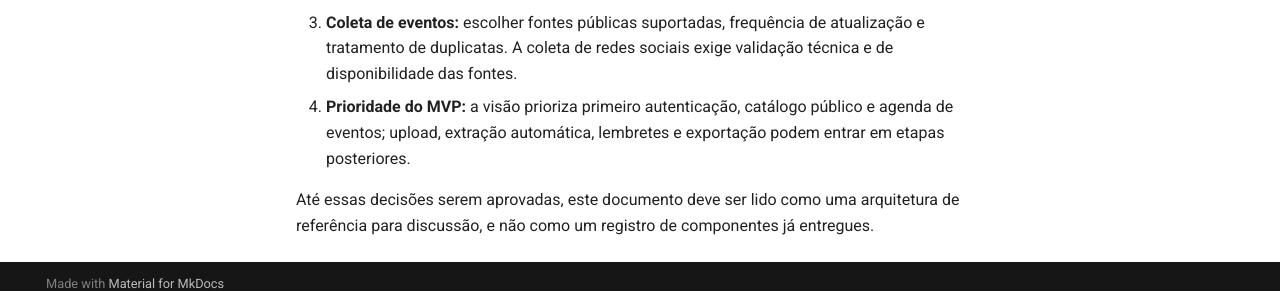
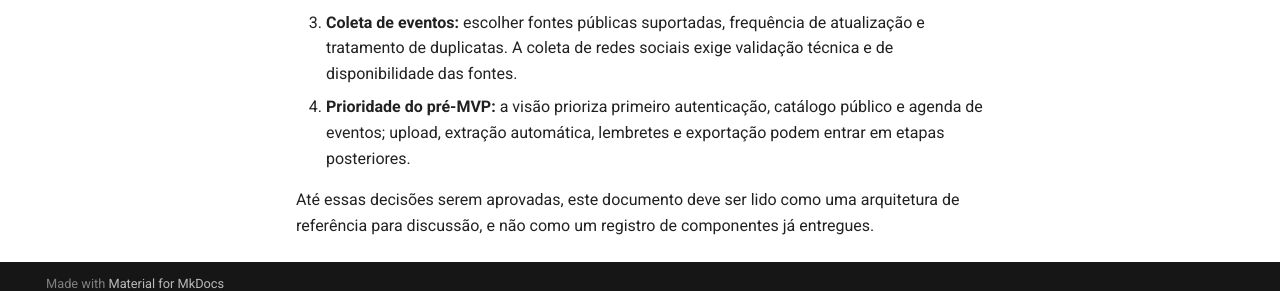
Before and after one commit to unb-mds/2026-2-AgendaUnB, an MkDocs documentation site: the page built from docs/Architecture.md, in a window 1280 px wide and 900 px high, scrolled down 5080 px. Shown: the part 593-884 px from the top of the window. Built offline with MkDocs 1.6.1 and Material for MkDocs 9.7.7, drawn with Linux system fonts in a browser that asks for light colours; comment, search, counter and statistics services are not loaded.

Commit message:
fix: update nas decisões

```diff
--- a/docs/Architecture.md
+++ b/docs/Architecture.md
@@ -120,6 +120,6 @@ No desenvolvimento, a proposta é executar a API Python e o PostgreSQL em contai
 1. **Armazenamento e e-mail:** escolher provedores e definir como guardar PDFs e enviar notificações.
 2. **Extração:** verificar se os planos de ensino têm texto selecionável; decidir se OCR é necessário. Definir também como datas ambíguas serão revisadas.
 3. **Coleta de eventos:** escolher fontes públicas suportadas, frequência de atualização e tratamento de duplicatas. A coleta de redes sociais exige validação técnica e de disponibilidade das fontes.
-4. **Prioridade do MVP:** a visão prioriza primeiro autenticação, catálogo público e agenda de eventos; upload, extração automática, lembretes e exportação podem entrar em etapas posteriores.
+4. **Prioridade do pré-MVP:** a visão prioriza primeiro autenticação, catálogo público e agenda de eventos; upload, extração automática, lembretes e exportação podem entrar em etapas posteriores.
 
 Até essas decisões serem aprovadas, este documento deve ser lido como uma arquitetura de referência para discussão, e não como um registro de componentes já entregues.
```
